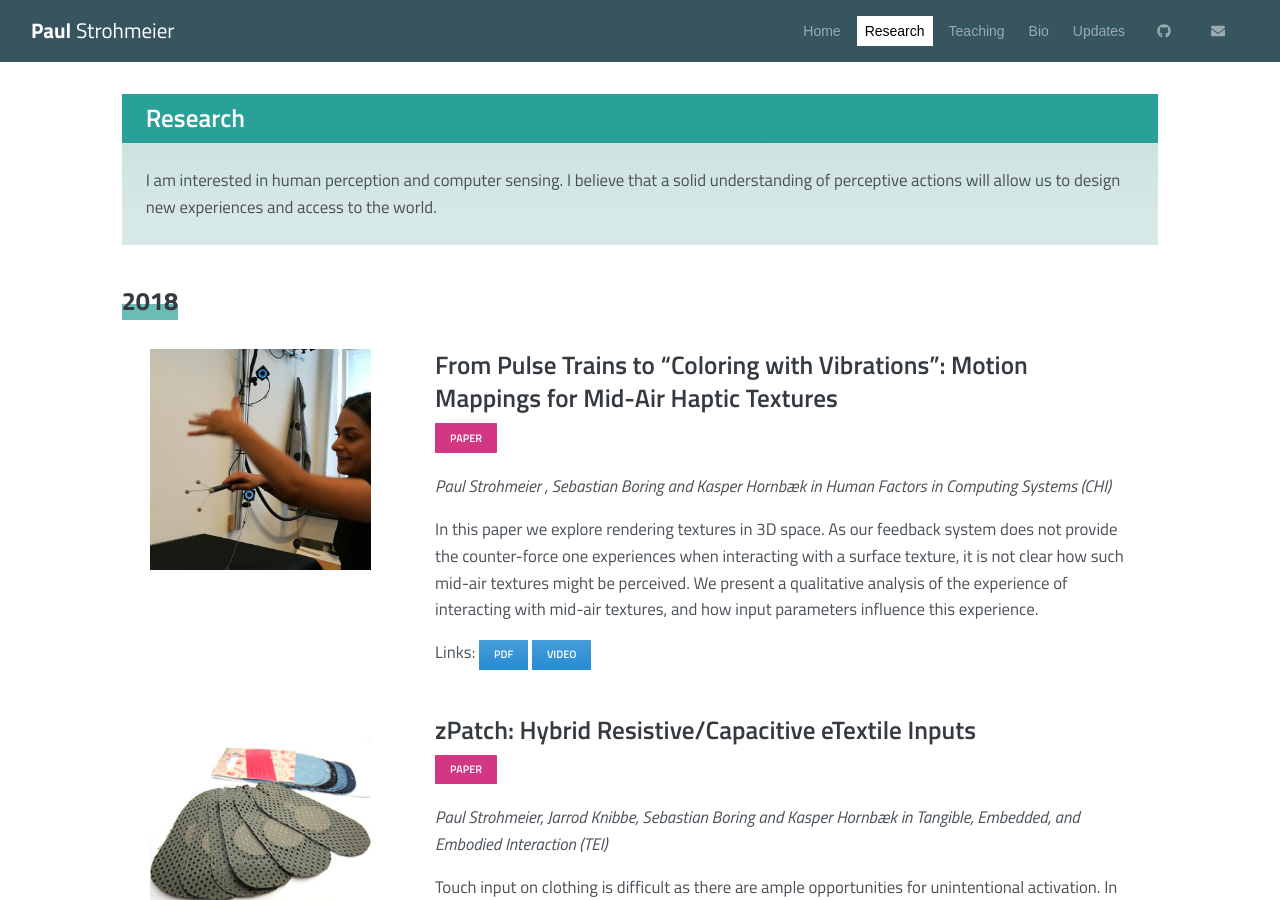
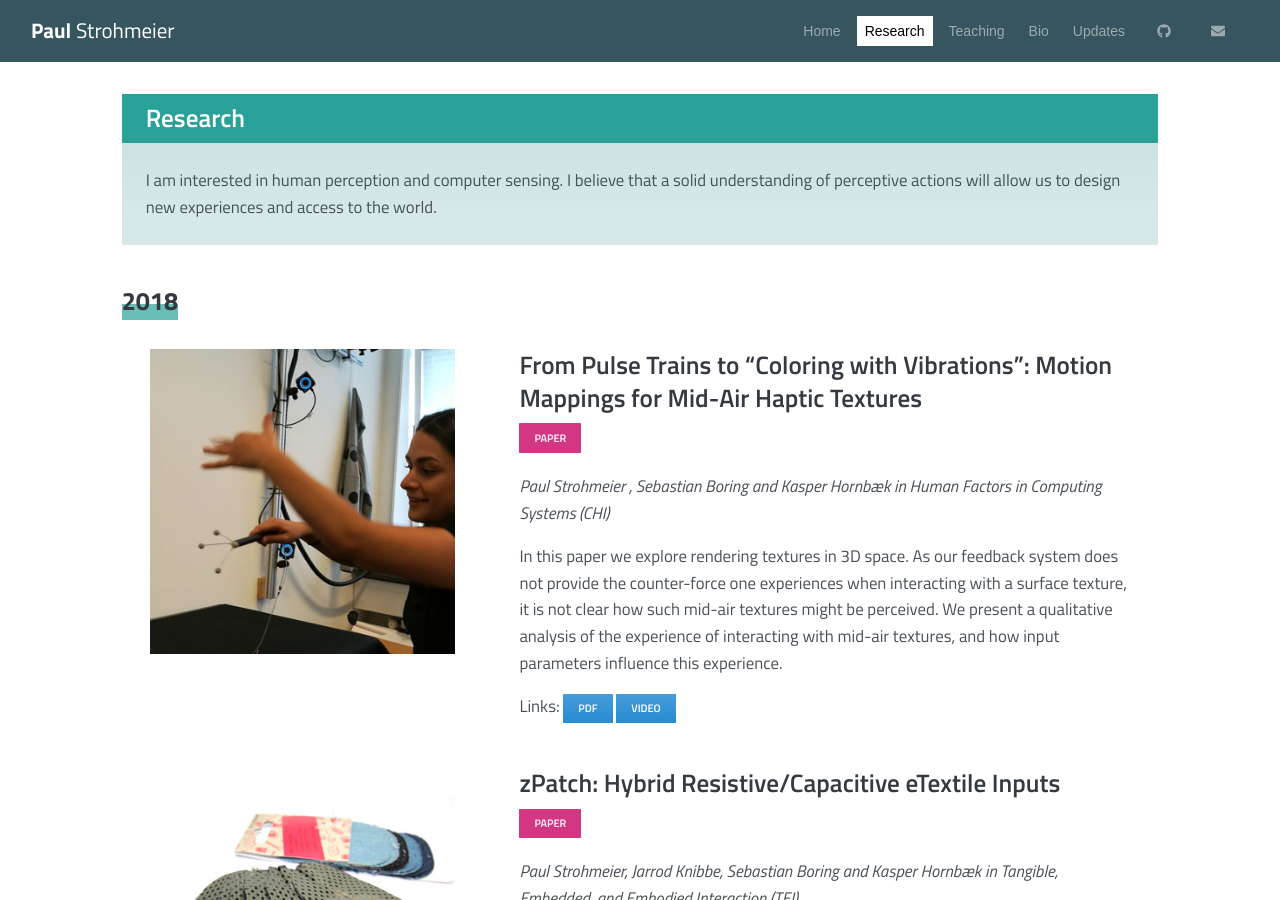
Before and after one commit to fkeel/fkeel.gitub.io, a Jekyll site: the page built from research.html, in a window 1280 px wide and 900 px high. Built offline with Jekyll 4.4.1, drawn with Linux system fonts in a browser that asks for light colours.

Commit message:
Update research.html

```diff
--- a/research.html
+++ b/research.html
@@ -40,7 +40,10 @@ active_menu_title: "Research"
       {% assign i = i | plus:1 %}
       <div class="offset-xl-1 col-xl-10 row cols-md-space cols-sm-space cols-xs-space mb-0 bg-white">
 
-        <div class="col-lg-3 pl-sm-0 order-xl-1 order-lg-1 order-md-2 order-sm-2 order-2 px-md-3 px-sm-3 pt-4 mb-5 mb-lg-0">
+
+
+
+        <div class="col-lg-4 pl-sm-0 order-xl-1 order-lg-1 order-md-2 order-sm-2 order-2 px-md-3 px-sm-3 pt-4 mb-5 mb-lg-0">
 
           {% if research_entry.image != nil %}
               <img alt="Research teaser" src="{{research_entry.image | prepend: site.url }}" class="img-fluid img-left mb-5 mb-lg-0" style="{% if entry.image_outline != nil %}border: 1px solid #ecedef;{% endif %} max-height: 350px;">
@@ -53,7 +56,10 @@ active_menu_title: "Research"
             {% endif %}
         </div>
 
-        <div class="col-lg-9 pl-lg-5 pl-sm-0 order-xl-2 order-lg-2 order-md-1 order-sm-1 order-1 px-md-3 px-sm-3 pt-4 pb-3">
+
+
+
+        <div class="col-lg-8 pl-lg-5 pl-sm-0 order-xl-2 order-lg-2 order-md-1 order-sm-1 order-1 px-md-3 px-sm-3 pt-4 pb-3">
           <div class="card border-0">
             <div class="">
               <h4 class="k-subheader">{{research_entry.title}}</h4>
```
